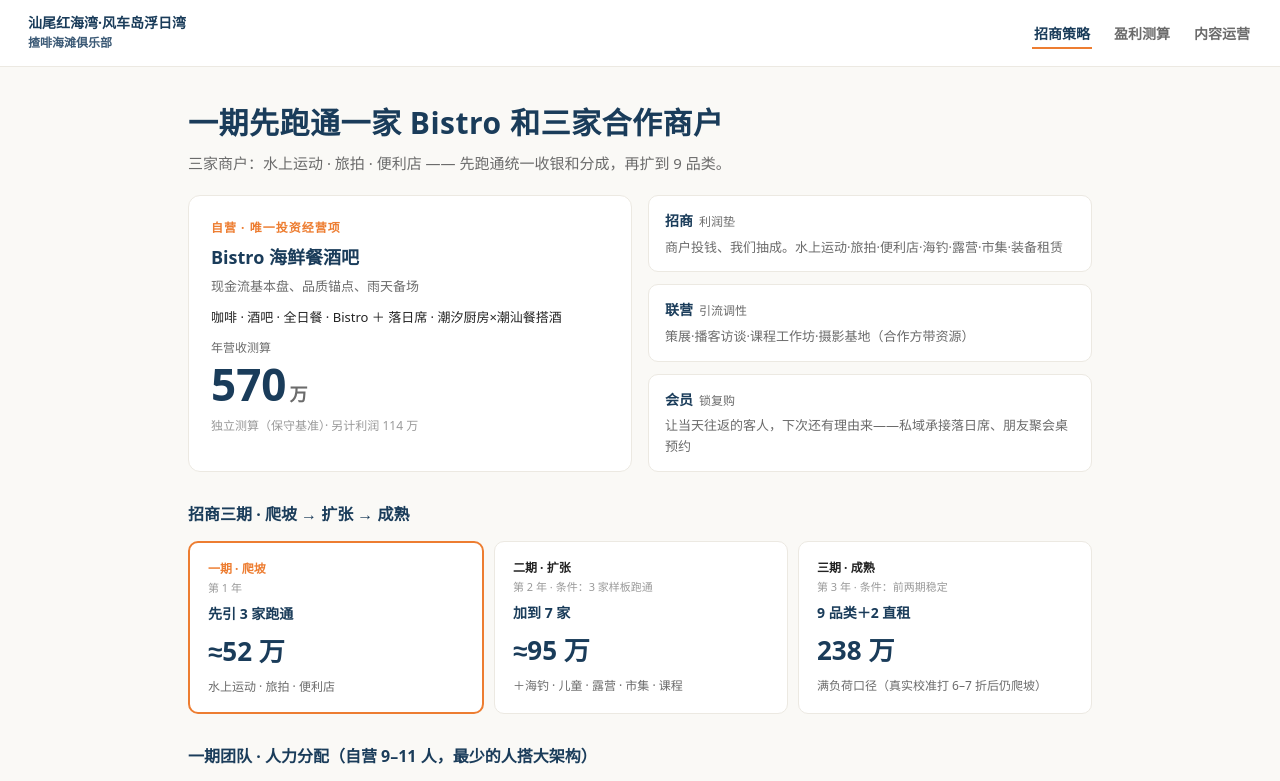
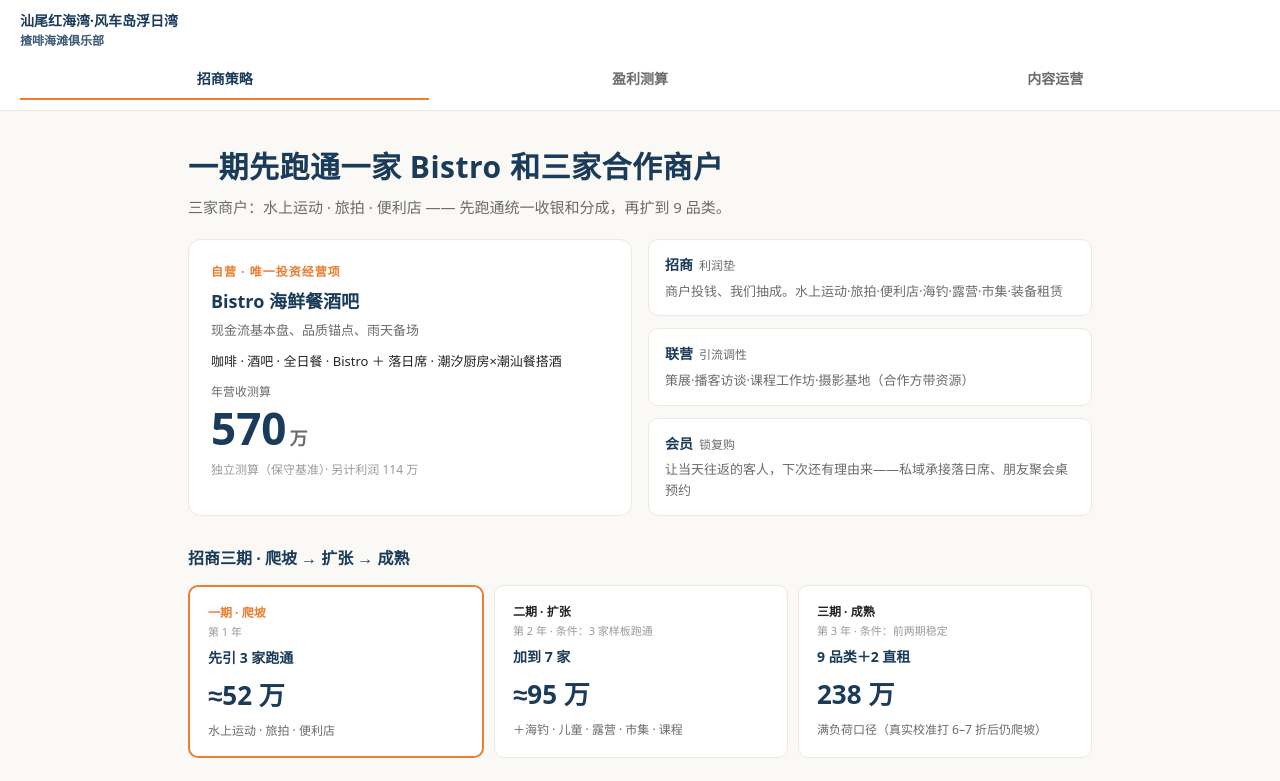
Before and after one commit to yulin-ho/honghaiwan, a plain HTML site: page index.html in a window 1280 px wide. Shown: the top 781 px of the page. Drawn offline with Linux system fonts and the light colour scheme.

Commit message:
顶栏永远两行+浅蓝更明显+v3标记

```diff
--- a/index.html
+++ b/index.html
@@ -16,7 +16,9 @@
   body{font-family:"Source Han Sans SC","Noto Sans SC","PingFang SC","Microsoft YaHei",system-ui,sans-serif;background:var(--bg);color:var(--ink);line-height:1.6}
 
   /* 顶栏 */
-  .topbar{display:flex;align-items:center;justify-content:space-between;padding:14px 28px;background:var(--panel);border-bottom:1px solid var(--line);position:sticky;top:0;z-index:10}
+  .topbar{display:flex;flex-direction:column;gap:8px;padding:12px 20px;background:var(--panel);border-bottom:1px solid var(--line);position:sticky;top:0;z-index:10}
+  .topbar nav{display:flex;gap:6px}
+  .topbar nav button{flex:1;text-align:center;padding:10px 0}
   .brand{font-size:14px;font-weight:700;color:var(--sea);line-height:1.35}
   .brand-sub{font-size:12px;font-weight:600;color:var(--sea-2)}
   nav{display:flex;gap:20px}
@@ -34,8 +36,8 @@
 
   /* 大数字块（shadcn 式：标签小字 + 数字大字 + 说明小字） */
   .metric{background:var(--panel);border-radius:10px;padding:18px 20px}
-  .hl{background:#d6e4f0}
-  @media(max-width:760px){.topbar{flex-direction:column;align-items:stretch;padding:12px 16px;gap:6px}.topbar nav{width:100%;gap:0}.topbar nav button{flex:1;text-align:center;padding:10px 0}}
+  .hl{background:#cfe3f5}
+  @media(max-width:760px){.topbar{padding:10px 14px}}
   .metric .m-label{font-size:12px;color:var(--ink2)}
   .metric .m-value{font-size:40px;font-weight:800;color:var(--sea);line-height:1.15;font-variant-numeric:tabular-nums;margin-top:2px}
   .metric .m-value .unit{font-size:18px;font-weight:600;color:var(--ink2);margin-left:3px}
```
